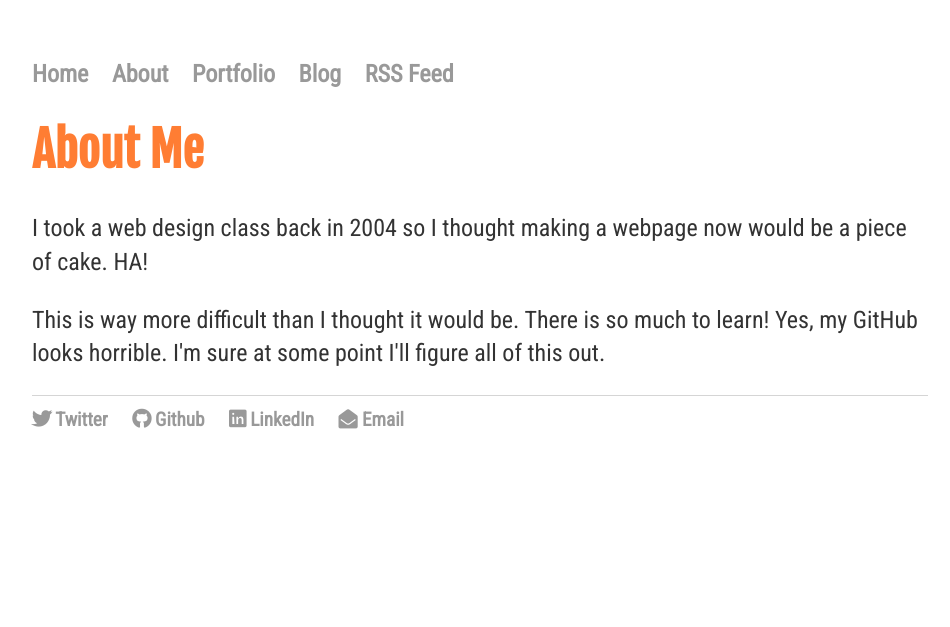
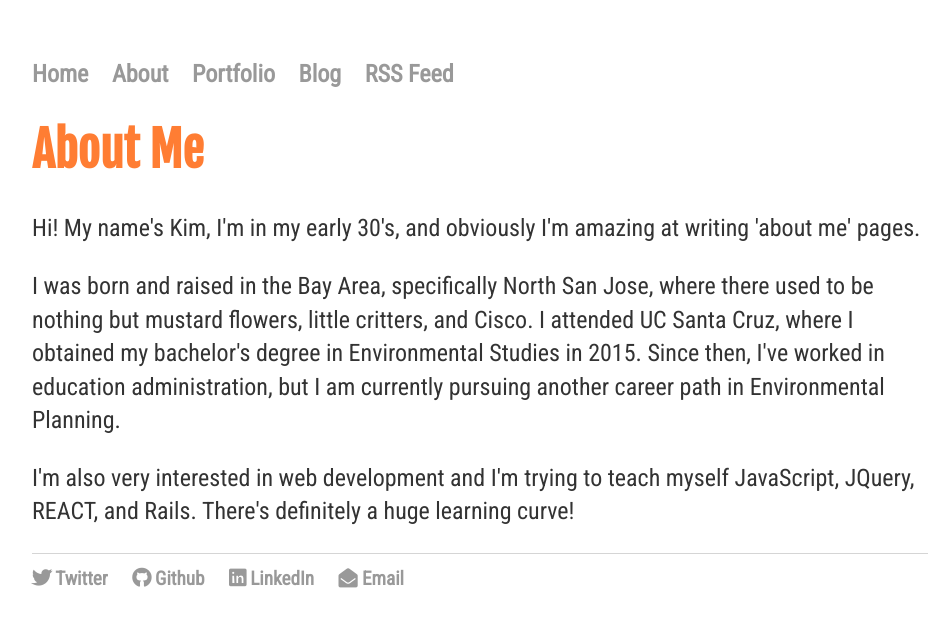
Before and after one commit to czolish/czolish.github.io, a Jekyll site: the page built from about/index.html, in a window 1280 px wide. Shown: the top 627 px of the page, without its empty margins (160-1110 px from the left). Built offline with Jekyll 4.4.1, drawn with Linux system fonts in a browser that asks for light colours; nearby versions of some CDN libraries; some web fonts are replaced; comment, search, counter and statistics services are not loaded.

Commit message:
Update index.html
Updating the about me page.

```diff
--- a/about/index.html
+++ b/about/index.html
@@ -4,7 +4,7 @@ title: About
 ---
 <div class="blurb">
 	<h1 class="page-title">About Me</h1>
-	<p>I took a web design class back in 2004 so I thought making a webpage now would be a piece of cake. HA!</p>
-	<p>This is way more difficult than I thought it would be. There is so much to learn! Yes, my GitHub looks horrible.
-		I'm sure at some point I'll figure all of this out.</p>
+	<p>Hi! My name's Kim, I'm in my early 30's, and obviously I'm amazing at writing 'about me' pages.</p>
+	<p>I was born and raised in the Bay Area, specifically North San Jose, where there used to be nothing but mustard flowers, little critters, and Cisco. I attended UC Santa Cruz, where I obtained my bachelor's degree in Environmental Studies in 2015. Since then, I've worked in education administration, but I am currently pursuing another career path in Environmental Planning.</p>
+	<p>I'm also very interested in web development and I'm trying to teach myself JavaScript, JQuery, REACT, and Rails. There's definitely a huge learning curve!</p>
 </div><!-- /.blurb -->
```
